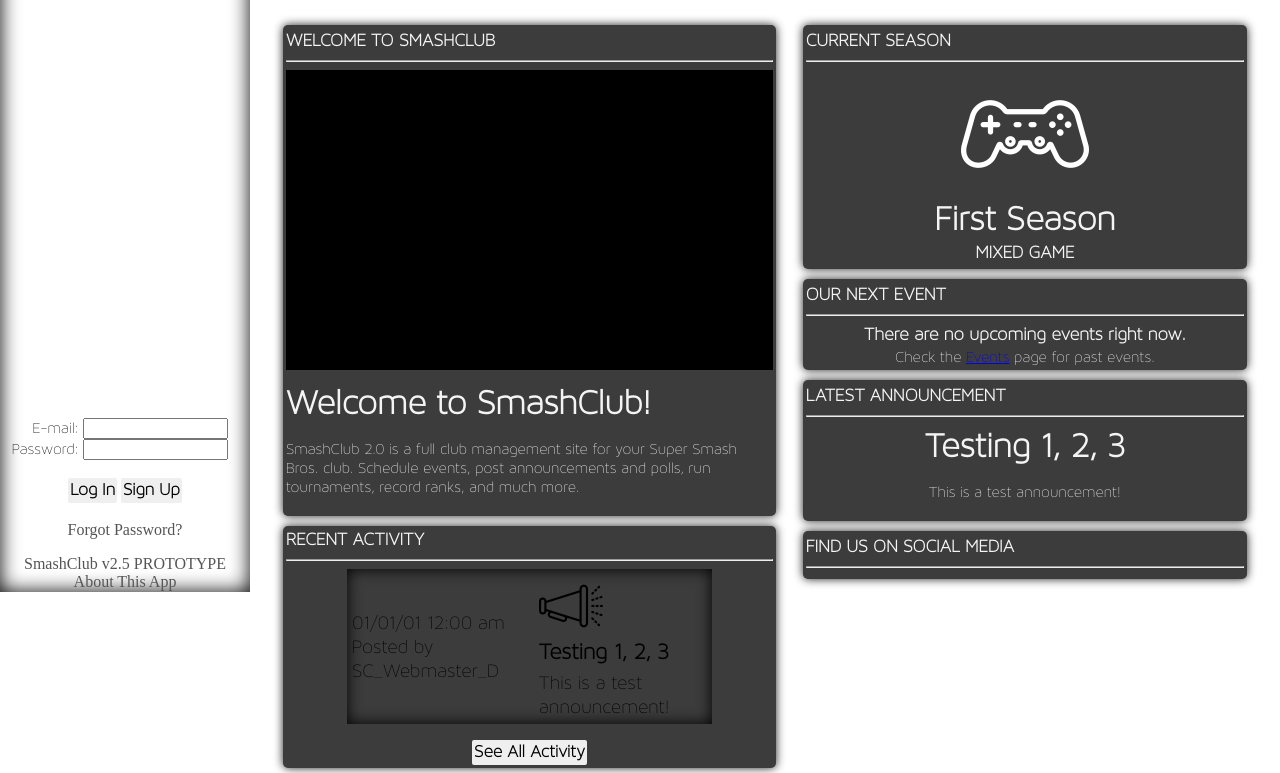
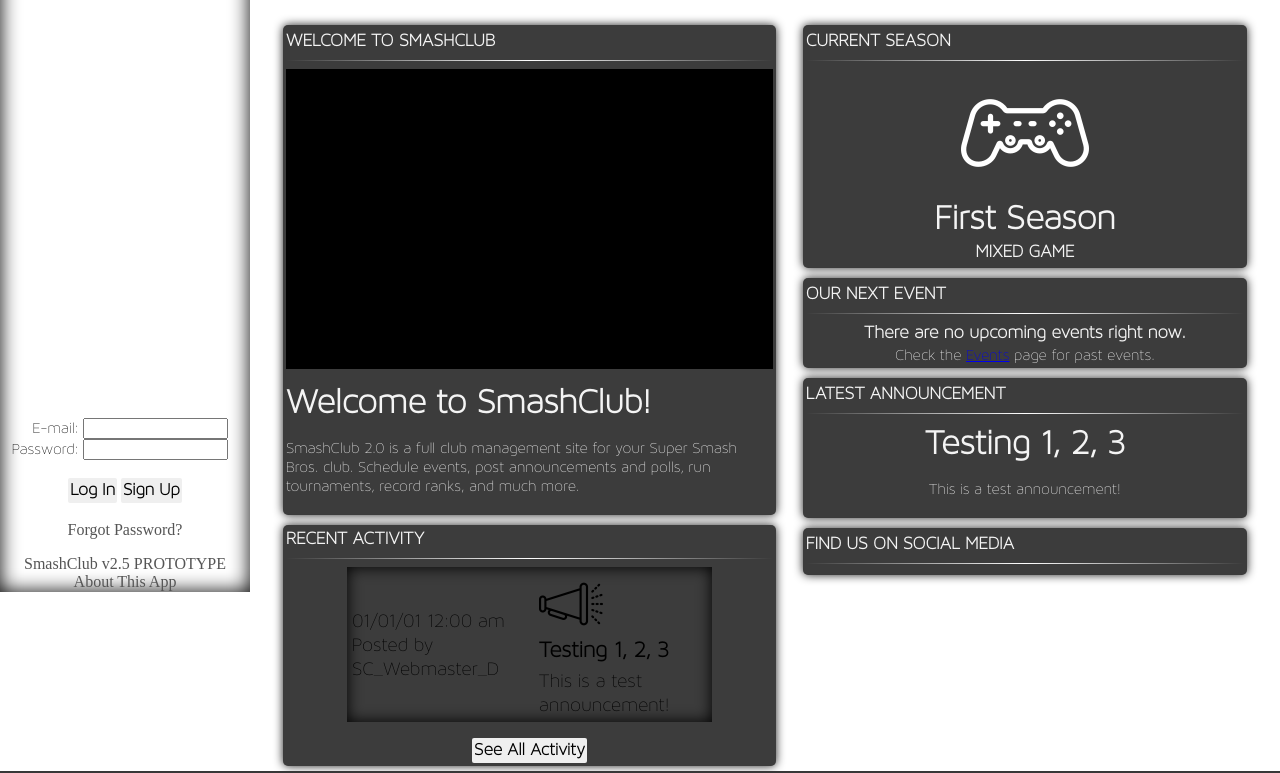
Before and after one commit to twiceineverymoment/smashclub, a PHP site: page / in a window 1280 px wide. Shown: the part 208-981 px from the top of the page. Run offline with PHP 8.4, Linux system fonts and the light colour scheme; data comes from the database, SQL or seed files in the repository; data that the repository does not hold is empty; some libraries are stand-ins or nearby versions.

Commit message:
Fancy horizontal lines
Horizontal rule lines on homepage & comp profile are now a fancy linear gradient

```diff
--- a/htdocs/index.php
+++ b/htdocs/index.php
@@ -5,6 +5,14 @@
 		<title>Home - SmashClub</title>
 	</head>
 	<body>
+	<style type="text/css">
+	hr {
+		/*Affects all heading HR tags in portlets*/
+		border: 0;
+    	height: 1px;
+    	background-image: linear-gradient(to right, rgba(0, 0, 0, 0), rgba(255, 255, 255, 1.0), rgba(0, 0, 0, 0));
+    }
+	</style>
 	<?php require_once($_SERVER['DOCUMENT_ROOT']."/navigation.php"); ?>
 		<div id="banner">
 			<img src="/customization/banner.png" class="banner-img" />
```
